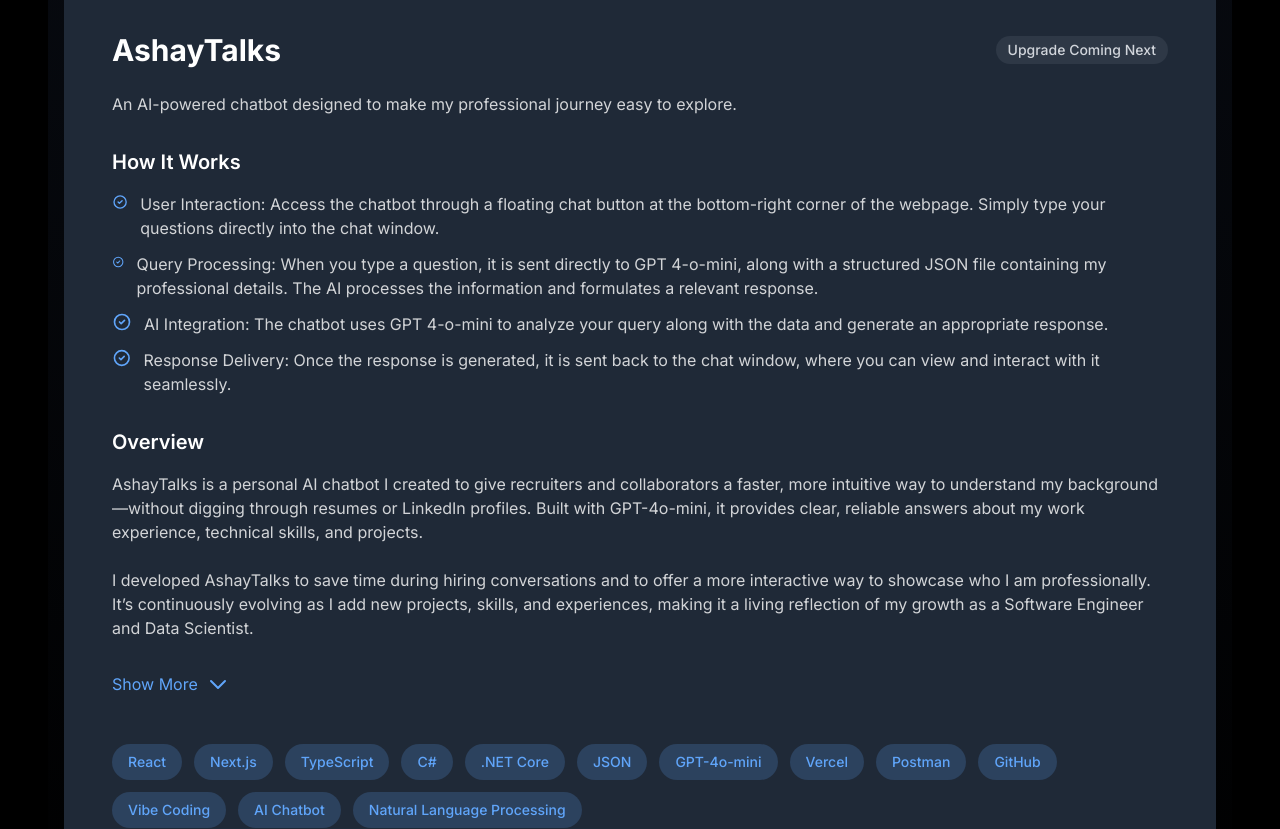
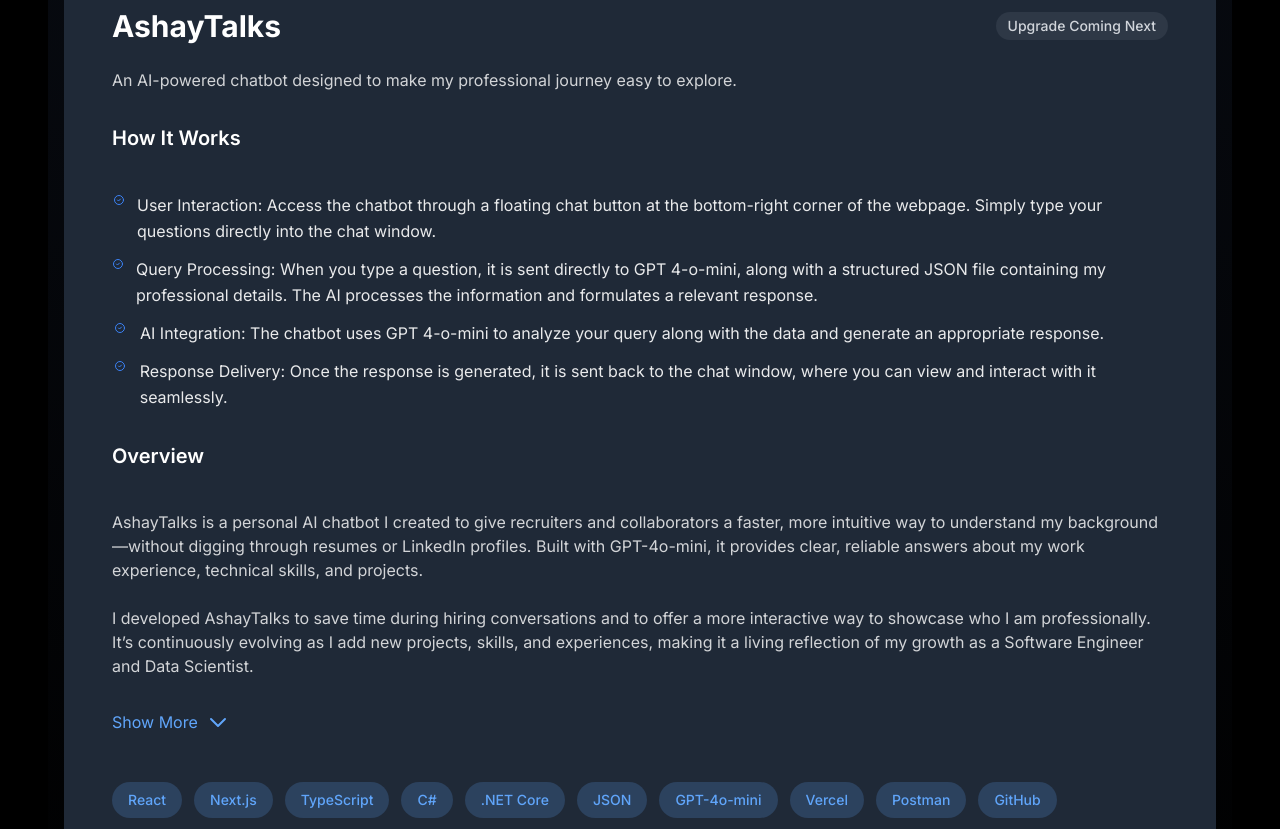
Before and after one commit to ashaykargaonkar/MyPortfolioUI, a Next.js app: page / in a window 1280 px wide. Shown: the part 4580-5409 px from the top of the page. Built offline with nearby package versions, Linux system fonts and the light colour scheme.

Commit message:
Updating Portfolio UI

```diff
--- /dev/null
+++ b/components/BulletList.tsx
@@ -0,0 +1,25 @@
+import React from 'react'
+
+interface BulletListProps {
+  items: string[]
+  className?: string
+}
+
+const BulletList: React.FC<BulletListProps> = ({ items, className = '' }) => {
+  return (
+    <div className={`space-y-3 ${className}`}>
+      {items.map((item, index) => (
+        <div key={index} className="flex items-start gap-3">
+          <span className="text-blue-500 w-4 h-4 flex items-center justify-center">
+            <svg className="w-3 h-3" fill="none" stroke="currentColor" viewBox="0 0 24 24">
+              <path strokeLinecap="round" strokeLinejoin="round" strokeWidth={2} d="M9 12l2 2 4-4m6 2a9 9 0 11-18 0 9 9 0 0118 0z" />
+            </svg>
+          </span>
+          <span className="text-white/90 text-base leading-relaxed">{item}</span>
+        </div>
+      ))}
+    </div>
+  )
+}
+
+export default BulletList
--- a/components/Projects.tsx
+++ b/components/Projects.tsx
@@ -1,5 +1,6 @@
 import React from 'react'
 import { motion } from 'framer-motion'
+import BulletList from './BulletList'
 
 interface Project {
   title: string;
@@ -173,7 +174,7 @@ const Projects = () => {
               transition={{ duration: 0.8, delay: index * 0.1 }}
               className="bg-gray-800 rounded-2xl overflow-hidden"
             >
-              <div className="flex flex-col gap-12">
+              <div className="flex flex-col gap-4 md:gap-6">
                 {/* Image Section */}
                 <div className="relative w-full h-64 md:h-80 flex items-center justify-center">
                   <div className="w-full h-full bg-gray-900 p-8 flex items-center justify-center">
@@ -191,7 +192,7 @@ const Projects = () => {
                     <div className="flex items-center gap-4">
                       <h3 className="text-3xl font-bold text-white">{project.title}</h3>
                       {project.title === 'ThinkMoves' && (
-                        <a href="https://thinkmovesui.vercel.app" target="_blank" rel="noopener noreferrer" className="px-4 py-2 bg-blue-500 hover:bg-blue-600 text-white rounded-lg transition-colors">
+                        <a href="https://thinkmovesui.vercel.app" target="_blank" rel="noopener noreferrer" className="px-4 py-2 bg-blue-500 hover:bg-blue-600 text-white rounded-lg transition-colors whitespace-nowrap text-sm md:text-base">
                           <span className="flex items-center gap-2">
                             <svg className="w-4 h-4" fill="none" stroke="currentColor" viewBox="0 0 24 24">
                               <path strokeLinecap="round" strokeLinejoin="round" strokeWidth={2} d="M10 6H6a2 2 0 00-2 2v10a2 2 0 002 2h10a2 2 0 002-2v-4M14 4h6m0 0v6m0-6L10 14" />
@@ -228,21 +229,10 @@ const Projects = () => {
     <>
       {/* Render Overview */}
       {project.details.slice(0, overviewIndex + 1).map((section, sectionIndex) => (
-        <div key={sectionIndex} className="space-y-4">
-          <h4 className="text-xl font-semibold text-white">{section.title}</h4>
+        <div key={sectionIndex} className="flex flex-col gap-6">
+          <h4 className="text-xl font-semibold text-white mb-4">{section.title}</h4>
           {Array.isArray(section.content) ? (
-            <ul className="space-y-3">
-              {section.content.map((item, itemIndex) => (
-                <li key={itemIndex} className="text-white/80 flex items-start">
-                  <svg className="w-5 h-5 text-blue-400 mr-3" fill="none" stroke="currentColor" viewBox="0 0 24 24">
-                    <path strokeLinecap="round" strokeLinejoin="round" strokeWidth={2} d="M9 12l2 2 4-4m6 2a9 9 0 11-18 0 9 9 0 0118 0z" />
-                  </svg>
-                  <span>
-                    <Highlight>{item}</Highlight>
-                  </span>
-                </li>
-              ))}
-            </ul>
+            <BulletList items={section.content as string[]} />
           ) : (
             typeof section.content === 'string' ? (
               <p className="text-white/80">
```
